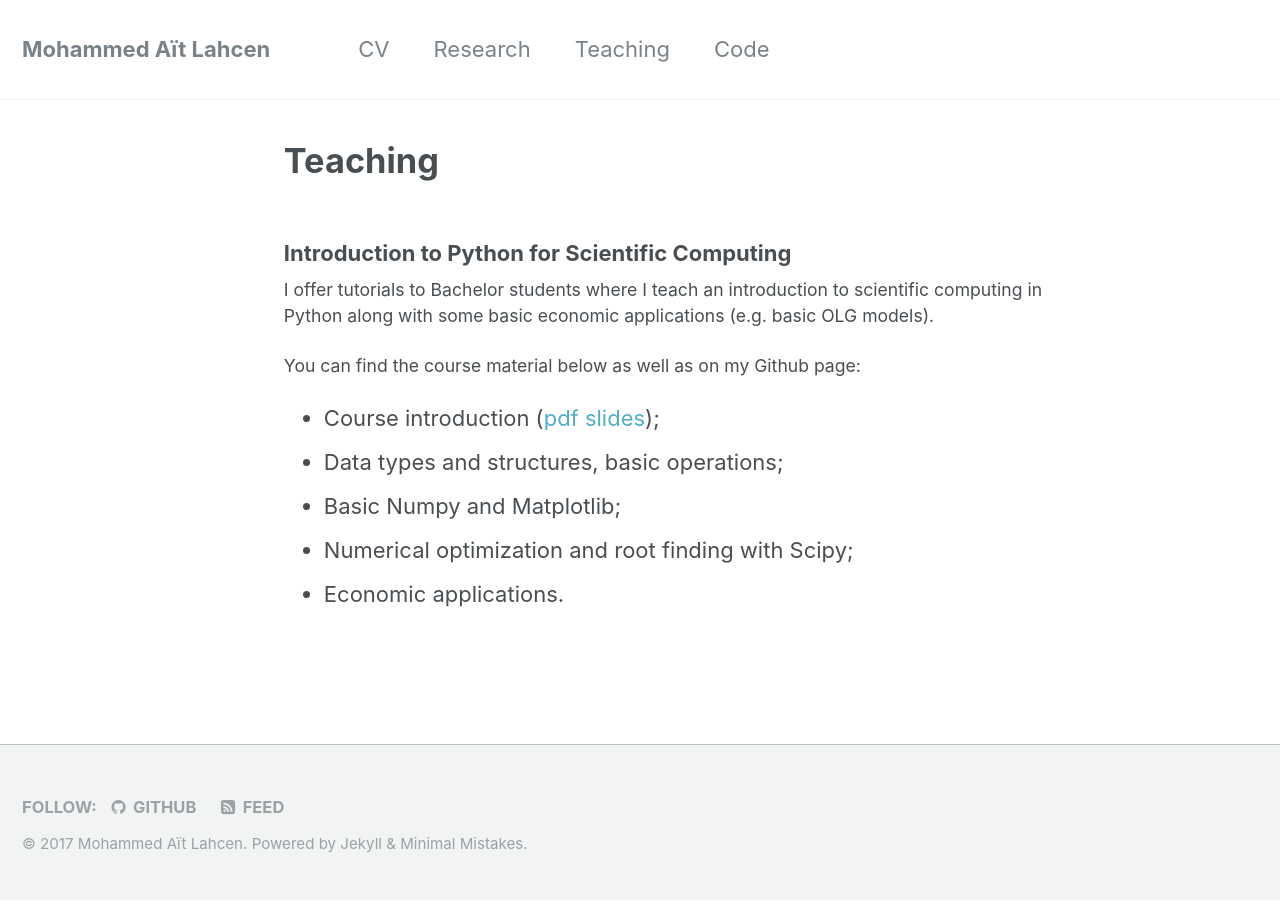
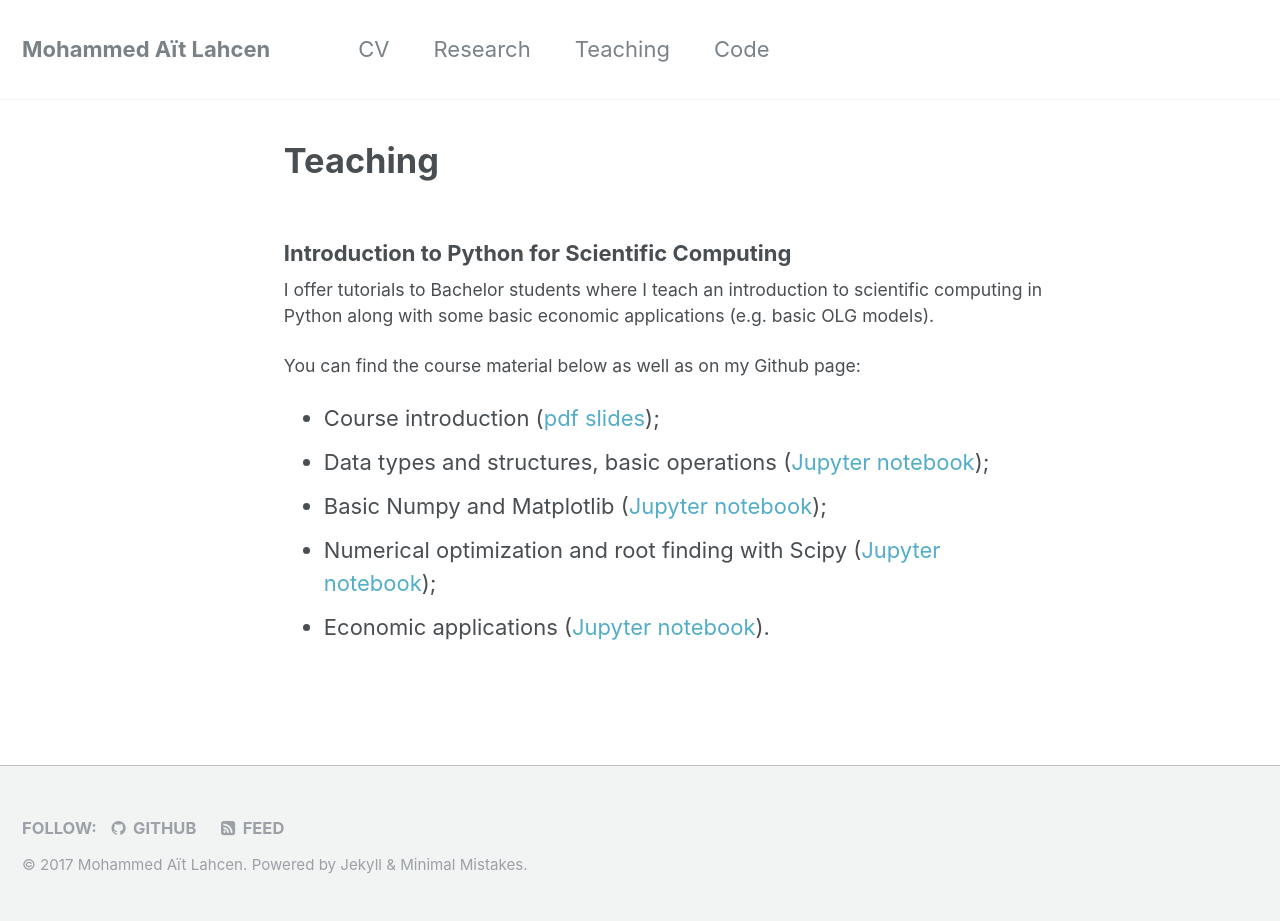
Before and after one commit to maitlahcen/maitlahcen.github.io, a Jekyll site: the page built from _pages/teaching.md, in a window 1280 px wide. Built offline with Jekyll 4.4.1, drawn with Linux system fonts in a browser that asks for light colours; before the commit the page ends 900 px from its top, so only the background shows below that.

Commit message:
Added links to material

```diff
--- a/_pages/teaching.md
+++ b/_pages/teaching.md
@@ -12,7 +12,7 @@ I offer tutorials to Bachelor students where I teach an introduction to scientif
 
 You can find the course material below as well as on my Github page:
 * Course introduction ([pdf slides](https://www.dropbox.com/s/iv80644ta349nxe/intro_python.pdf?raw=1));
-* Data types and structures, basic operations;
-* Basic Numpy and Matplotlib;
-* Numerical optimization and root finding with Scipy;
-* Economic applications.
+* Data types and structures, basic operations ([Jupyter notebook](http://nbviewer.jupyter.org/github/maitlahcen/intro_python/blob/master/tutorials/intro_python_1.ipynb));
+* Basic Numpy and Matplotlib ([Jupyter notebook](http://nbviewer.jupyter.org/github/maitlahcen/intro_python/blob/master/tutorials/intro_python_2.ipynb));
+* Numerical optimization and root finding with Scipy ([Jupyter notebook](http://nbviewer.jupyter.org/github/maitlahcen/intro_python/blob/master/tutorials/intro_python_3.ipynb));
+* Economic applications ([Jupyter notebook](http://nbviewer.jupyter.org/github/maitlahcen/intro_python/blob/master/tutorials/intro_python_4.ipynb)).
```
